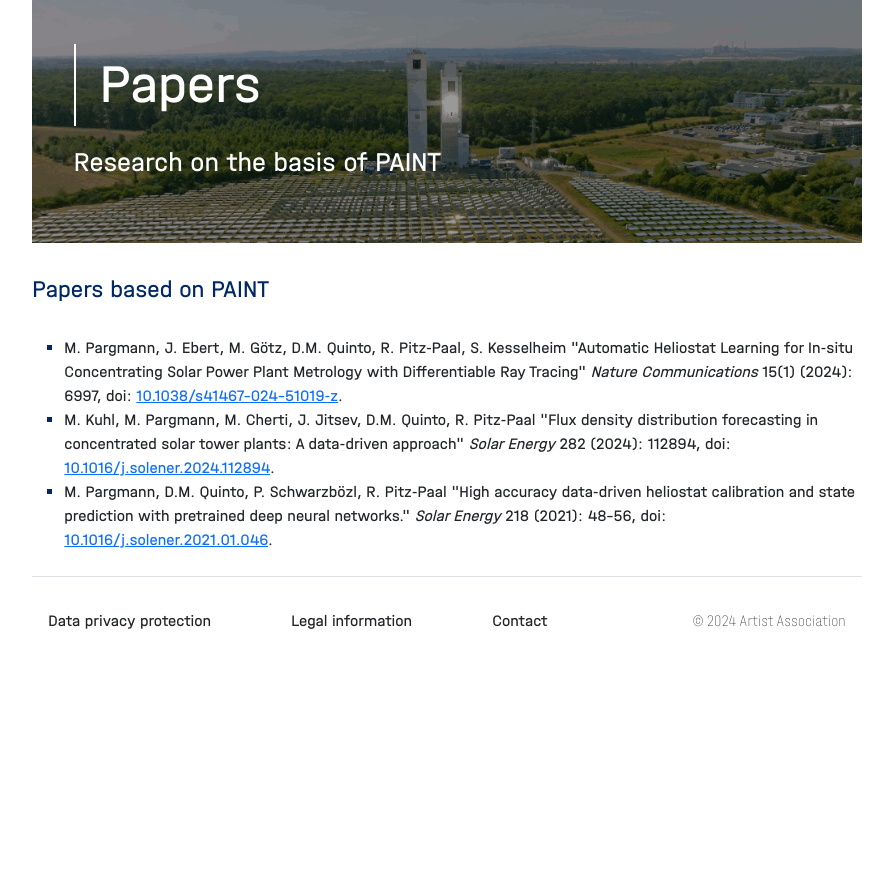
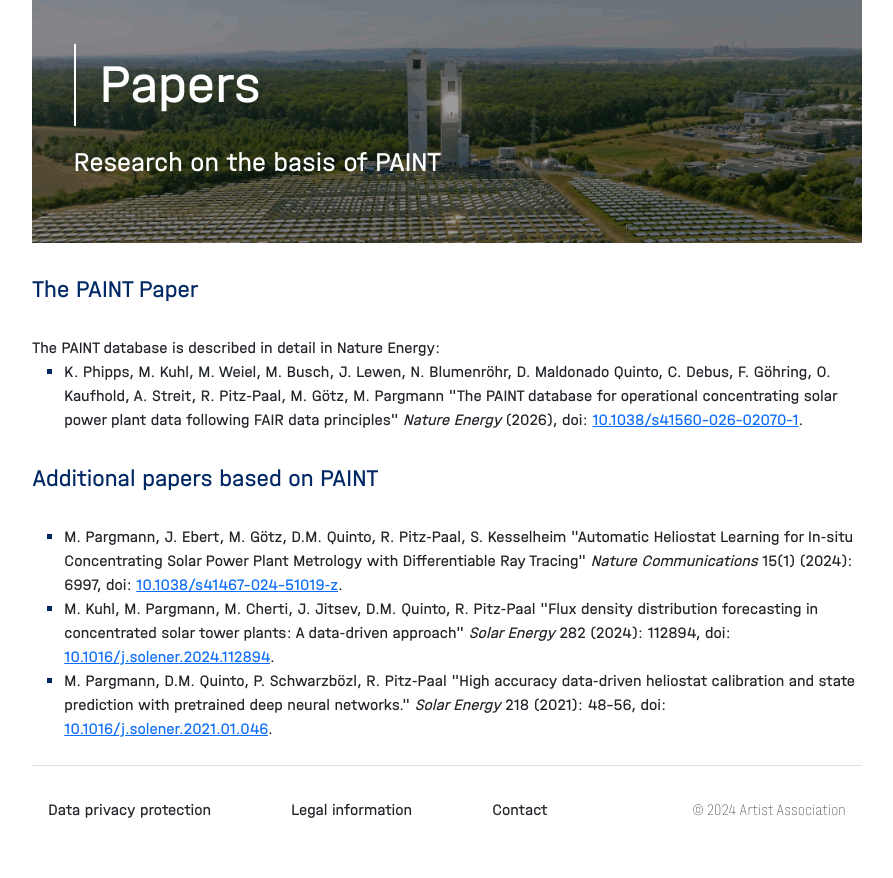
Before and after one commit to ARTIST-Association/PAINT, a Flask app: page /papers in a window 1280 px wide. Shown: the part 40-918 px from the top of the page, without its empty margins (193-1086 px from the left). Before the commit the page ends 669 px from the top, so only its background shows below. Run offline with Flask 3, Linux system fonts and the light colour scheme.

Commit message:
update website with paint paper citation

```diff
--- a/html/templates/papers.html
+++ b/html/templates/papers.html
@@ -10,7 +10,15 @@
     </div>
 </div>
 
-<h4 class="my-4 py-2 text-primary">Papers based on PAINT</h4>
+<h4 class="my-4 py-2 text-primary">The PAINT Paper</h4>
+
+The PAINT database is described in detail in Nature Energy:
+
+<ul>
+    <li>K. Phipps, M. Kuhl, M. Weiel, M. Busch, J. Lewen, N. Blumenröhr, D. Maldonado Quinto, C. Debus, F. Göhring, O. Kaufhold, A. Streit, R. Pitz-Paal, M. Götz, M. Pargmann "The PAINT database for operational concentrating solar power plant data following FAIR data principles" <i>Nature Energy</i> (2026), doi: <a href="https://doi.org/10.1038/s41560-026-02070-1">10.1038/s41560-026-02070-1</a>.</li>
+</ul>
+
+<h4 class="my-4 py-2 text-primary">Additional papers based on PAINT</h4>
 
 <ul>
     <li>M. Pargmann, J. Ebert, M. Götz, D.M. Quinto, R. Pitz-Paal, S. Kesselheim "Automatic Heliostat Learning for In-situ Concentrating Solar Power Plant Metrology with Differentiable Ray Tracing" <i>Nature Communications</i> 15(1) (2024): 6997, doi: <a href="https://doi.org/10.1038/s41467-024-51019-z">10.1038/s41467-024-51019-z</a>.</li>
```
Also changed, not shown: html/templates/home.html (+7 -0 lines).
